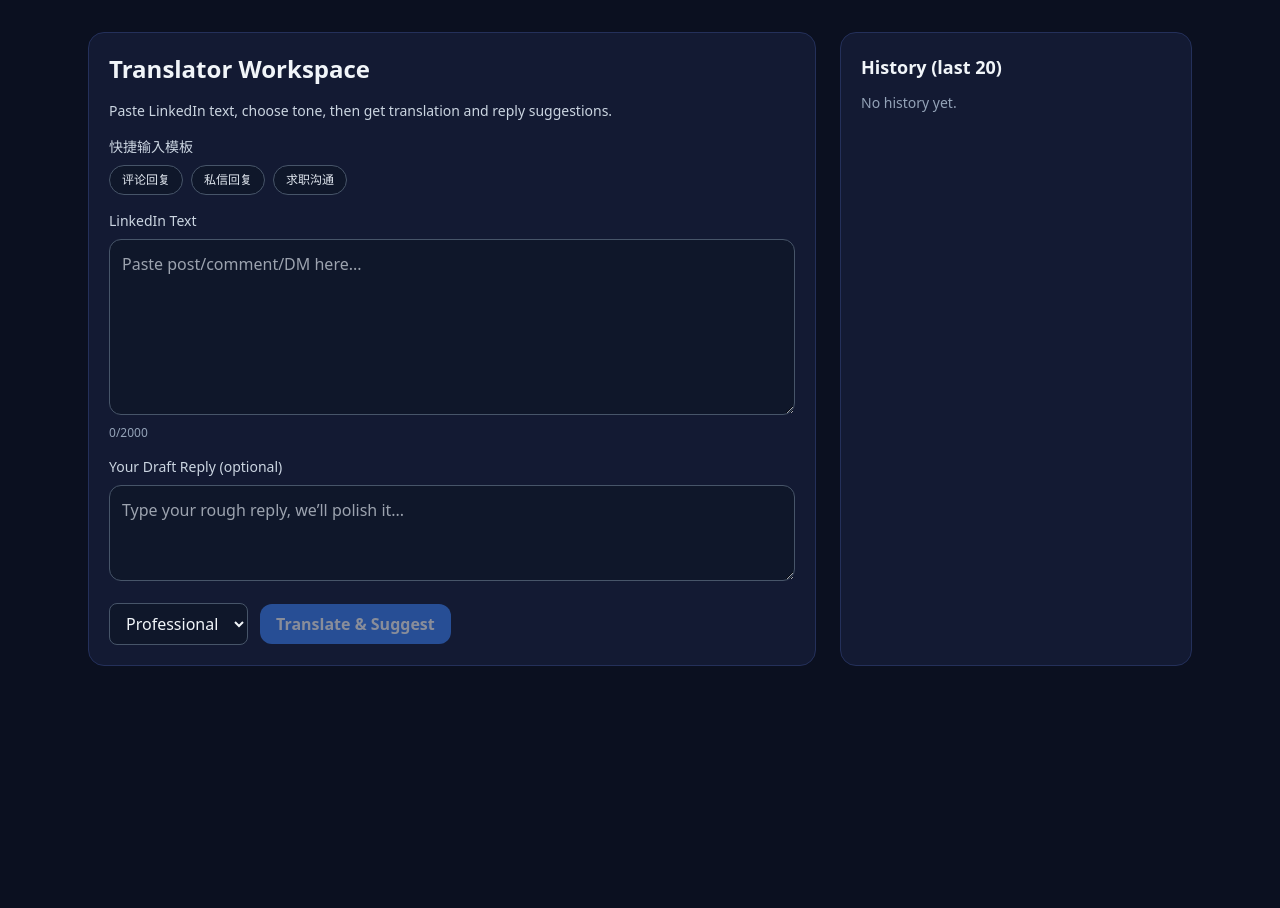
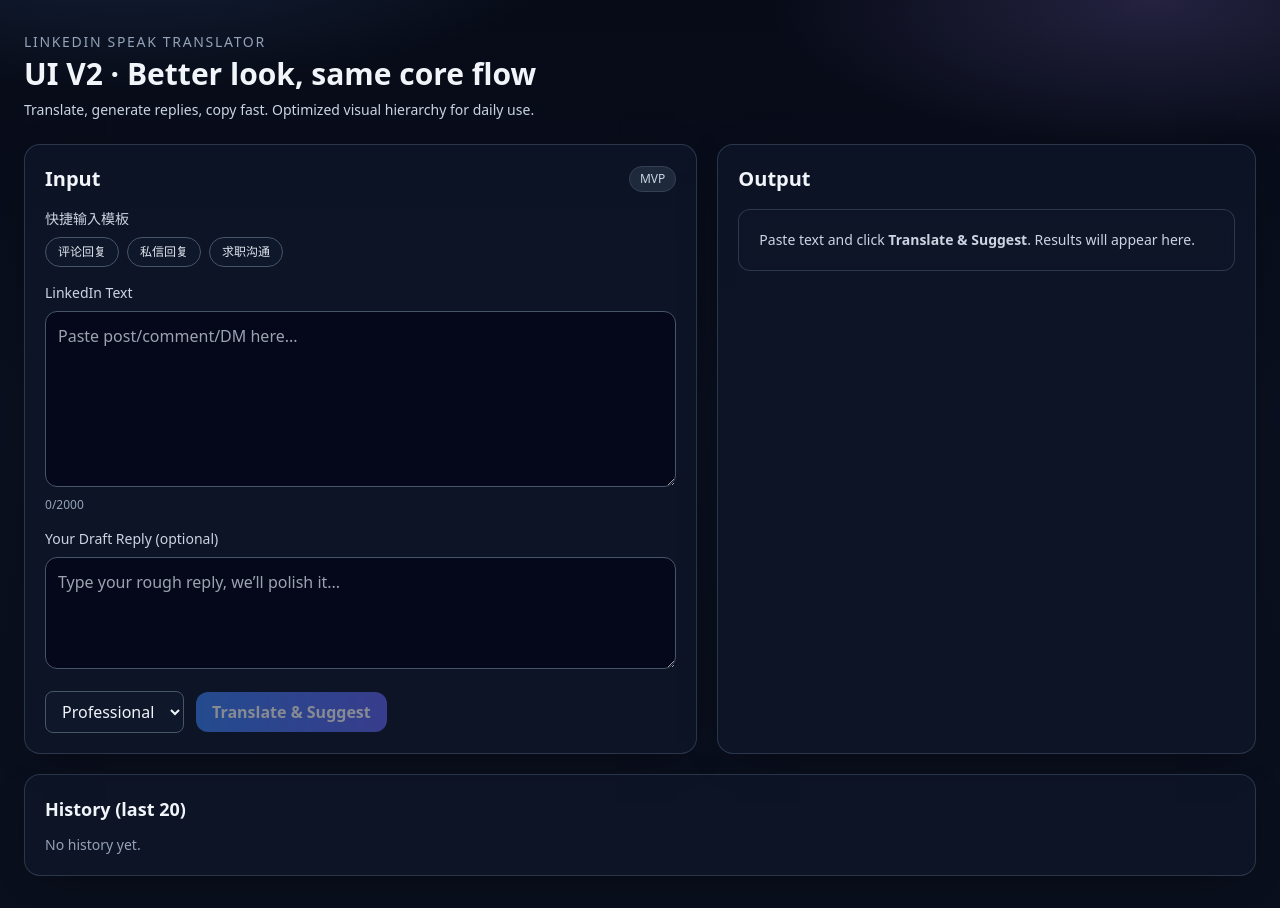
Before and after one commit to bingmeishi801-lgtm/linkedin-speak-translator, a Next.js app: page /app in a window 1280 px wide. Before the commit the page ends 800 px from the top, so only its background shows below. Built offline with nearby package versions, Linux system fonts and the light colour scheme.

Commit message:
feat: UI V2 visual refresh and layout polish

```diff
--- a/app/app/page.tsx
+++ b/app/app/page.tsx
@@ -148,10 +148,21 @@
   };
 
   return (
-    <main className="mx-auto grid max-w-6xl gap-4 px-4 py-6 sm:gap-6 sm:px-6 sm:py-8 lg:grid-cols-3">
-      <section className="space-y-4 rounded-2xl border border-line bg-card p-4 sm:p-5 lg:col-span-2">
-        <h2 className="text-xl font-semibold sm:text-2xl">Translator Workspace</h2>
-        <p className="text-sm text-slate-300">Paste LinkedIn text, choose tone, then get translation and reply suggestions.</p>
+    <main className="mx-auto max-w-7xl px-4 py-6 sm:px-6 sm:py-8">
+      <div className="mb-6 flex flex-wrap items-end justify-between gap-3">
+        <div>
+          <p className="section-title">LinkedIn Speak Translator</p>
+          <h1 className="mt-1 text-2xl font-bold sm:text-3xl">UI V2 · Better look, same core flow</h1>
+          <p className="mt-2 text-sm text-slate-300">Translate, generate replies, copy fast. Optimized visual hierarchy for daily use.</p>
+        </div>
+      </div>
+
+      <div className="grid gap-5 xl:grid-cols-[1.25fr,1fr]">
+        <section className="soft-card p-4 sm:p-5">
+          <div className="mb-4 flex items-center justify-between">
+            <h2 className="text-lg font-semibold sm:text-xl">Input</h2>
+            <span className="rounded-full border border-slate-700 bg-slate-800 px-2.5 py-1 text-xs text-slate-300">MVP</span>
+          </div>
 
           <div>
             <label className="mb-2 block text-sm text-slate-300">快捷输入模板</label>
@@ -160,7 +171,7 @@
                 <button
                   key={t.key}
                   type="button"
-                className="rounded-full border border-slate-600 bg-slate-900 px-3 py-1.5 text-xs text-slate-200 hover:border-blue-400"
+                  className="rounded-full border border-slate-600 bg-slate-900 px-3 py-1.5 text-xs text-slate-200 transition hover:border-blue-400 hover:text-white"
                   onClick={() => applyTemplate(t.text)}
                 >
                   {t.label}
@@ -169,10 +180,10 @@
             </div>
           </div>
 
-        <div>
+          <div className="mt-4">
             <label className="mb-2 block text-sm text-slate-300">LinkedIn Text</label>
             <textarea
-            className="h-40 w-full rounded-xl border border-slate-600 bg-slate-900 p-3 outline-none focus:border-blue-400 sm:h-44"
+              className="h-44 w-full rounded-xl border border-slate-600 bg-slate-950/80 p-3 outline-none transition focus:border-blue-400 focus:ring-1 focus:ring-blue-400"
               value={text}
               onChange={(e) => setText(e.target.value)}
               placeholder="Paste post/comment/DM here..."
@@ -180,17 +191,17 @@
             <p className="mt-1 text-xs text-slate-400">{text.length}/2000</p>
           </div>
 
-        <div>
+          <div className="mt-4">
             <label className="mb-2 block text-sm text-slate-300">Your Draft Reply (optional)</label>
             <textarea
-            className="h-24 w-full rounded-xl border border-slate-600 bg-slate-900 p-3 outline-none focus:border-blue-400"
+              className="h-28 w-full rounded-xl border border-slate-600 bg-slate-950/80 p-3 outline-none transition focus:border-blue-400 focus:ring-1 focus:ring-blue-400"
               value={draftReply}
               onChange={(e) => setDraftReply(e.target.value)}
               placeholder="Type your rough reply, we’ll polish it..."
             />
           </div>
 
-        <div className="flex flex-col gap-3 sm:flex-row sm:items-center">
+          <div className="mt-4 flex flex-col gap-3 sm:flex-row sm:items-center">
             <select
               className="w-full rounded-lg border border-slate-600 bg-slate-900 px-3 py-2 sm:w-auto"
               value={tone}
@@ -201,7 +212,7 @@
               <option value="casual">Casual</option>
             </select>
             <button
-            className="w-full rounded-xl bg-blue-500 px-4 py-2 font-semibold text-white disabled:opacity-50 sm:w-auto"
+              className="w-full rounded-xl bg-gradient-to-r from-blue-500 to-indigo-500 px-4 py-2 font-semibold text-white transition hover:from-blue-400 hover:to-indigo-400 disabled:opacity-50 sm:w-auto"
               disabled={loading || !canSubmit}
               onClick={run}
             >
@@ -209,62 +220,75 @@
             </button>
           </div>
 
-        {error && <p className="text-sm text-red-400">{error}</p>}
+          {error && (
+            <div className="mt-3 rounded-xl border border-red-500/40 bg-red-500/10 p-3 text-sm text-red-300">
+              {error}
+            </div>
+          )}
+        </section>
 
-        {data && (
-          <div className="space-y-4 rounded-xl border border-slate-600 bg-slate-900/60 p-4">
-            <div>
+        <section className="soft-card p-4 sm:p-5">
+          <h2 className="mb-4 text-lg font-semibold sm:text-xl">Output</h2>
+
+          {!data ? (
+            <div className="glass rounded-xl p-5 text-sm text-slate-300">
+              Paste text and click <strong>Translate & Suggest</strong>. Results will appear here.
+            </div>
+          ) : (
+            <div className="space-y-4">
+              <div className="glass rounded-xl p-4">
                 <div className="mb-2 flex items-center justify-between">
                   <h3 className="font-semibold">Translation</h3>
                   <button className="text-sm text-blue-300" onClick={() => copy("translation", data.translation)}>
                     {copiedKey === "translation" ? "Copied ✓" : "Copy"}
                   </button>
                 </div>
-              <p className="rounded-lg border border-slate-700 bg-slate-950 p-3 text-slate-200">{data.translation}</p>
+                <p className="leading-7 text-slate-100">{data.translation}</p>
               </div>
 
-            <div>
-              <h3 className="mb-2 font-semibold">Reply Suggestions</h3>
               <div className="space-y-2">
                 {data.suggestions.map((s, i) => (
-                  <div key={i} className="rounded-lg border border-slate-700 bg-slate-950 p-3">
+                  <div key={i} className="glass rounded-xl p-4">
                     <div className="mb-1 flex items-center justify-between">
+                      <div className="flex items-center gap-2">
                         <span className="text-xs text-slate-400">Suggestion {i + 1}</span>
+                        {i === 0 && <span className="rounded-full bg-blue-500/20 px-2 py-0.5 text-[10px] text-blue-200">Best</span>}
+                      </div>
                       <button className="text-sm text-blue-300" onClick={() => copy(`s-${i}`, s)}>
                         {copiedKey === `s-${i}` ? "Copied ✓" : "Copy"}
                       </button>
                     </div>
-                    <p>{s}</p>
+                    <p className="leading-7 text-slate-100">{s}</p>
                   </div>
                 ))}
               </div>
-            </div>
 
-            <div>
+              <div className="glass rounded-xl p-4">
                 <div className="mb-2 flex items-center justify-between">
                   <h3 className="font-semibold">Polished Reply</h3>
                   <button className="text-sm text-blue-300" onClick={() => copy("polished", data.polishedReply)}>
                     {copiedKey === "polished" ? "Copied ✓" : "Copy"}
                   </button>
                 </div>
-              <p className="rounded-lg border border-slate-700 bg-slate-950 p-3 text-slate-200">{data.polishedReply}</p>
+                <p className="leading-7 text-slate-100">{data.polishedReply}</p>
               </div>
             </div>
           )}
         </section>
+      </div>
 
-      <aside className="space-y-3 rounded-2xl border border-line bg-card p-4 sm:p-5">
-        <h3 className="text-lg font-semibold">History (last 20)</h3>
-        <div className="max-h-[560px] space-y-2 overflow-auto pr-1 sm:max-h-[680px]">
+      <section className="soft-card mt-5 p-4 sm:p-5">
+        <h3 className="mb-3 text-lg font-semibold">History (last 20)</h3>
+        <div className="grid gap-2 sm:grid-cols-2 xl:grid-cols-3">
           {history.length === 0 && <p className="text-sm text-slate-400">No history yet.</p>}
           {history.map((h) => {
             const active = activeHistoryId === h.id;
             return (
               <div
                 key={h.id}
-                className={`rounded-lg border p-3 ${active ? "border-blue-400 bg-blue-950/40" : "border-slate-700 bg-slate-900"}`}
+                className={`rounded-xl border p-3 ${active ? "border-blue-400 bg-blue-950/40" : "border-slate-700 bg-slate-900/70"}`}
               >
-                <p className="line-clamp-2 text-sm text-slate-200">{h.text}</p>
+                <p className="line-clamp-3 text-sm text-slate-200">{h.text}</p>
                 <p className="mt-1 text-xs text-slate-400">{new Date(h.createdAt).toLocaleString()}</p>
                 <div className="mt-2 flex gap-3">
                   <button className="text-xs text-blue-300" onClick={() => useHistory(h)}>
@@ -278,7 +302,7 @@
             );
           })}
         </div>
-      </aside>
+      </section>
 
       {toast && (
         <div className="fixed bottom-4 left-1/2 z-50 -translate-x-1/2 rounded-full bg-black/80 px-4 py-2 text-sm text-white shadow-lg">
--- a/app/globals.css
+++ b/app/globals.css
@@ -2,6 +2,26 @@
 @tailwind components;
 @tailwind utilities;
 
+:root {
+  color-scheme: dark;
+}
+
 body {
-  @apply bg-bg text-slate-100;
+  @apply min-h-screen text-slate-100;
+  background:
+    radial-gradient(800px 300px at 10% -10%, rgba(96, 165, 250, 0.18), transparent 60%),
+    radial-gradient(700px 260px at 90% 0%, rgba(167, 139, 250, 0.18), transparent 55%),
+    linear-gradient(180deg, #070b17 0%, #0b1020 45%, #0a0f1d 100%);
 }
+
+.glass {
+  @apply border border-slate-700/80 bg-slate-900/60 backdrop-blur;
+}
+
+.soft-card {
+  @apply rounded-2xl border border-slate-700/80 bg-slate-900/70 shadow-[0_8px_40px_-20px_rgba(0,0,0,0.8)];
+}
+
+.section-title {
+  @apply text-sm uppercase tracking-[0.12em] text-slate-400;
+}
```
Lines whose indentation alone changed are shown as unchanged.
